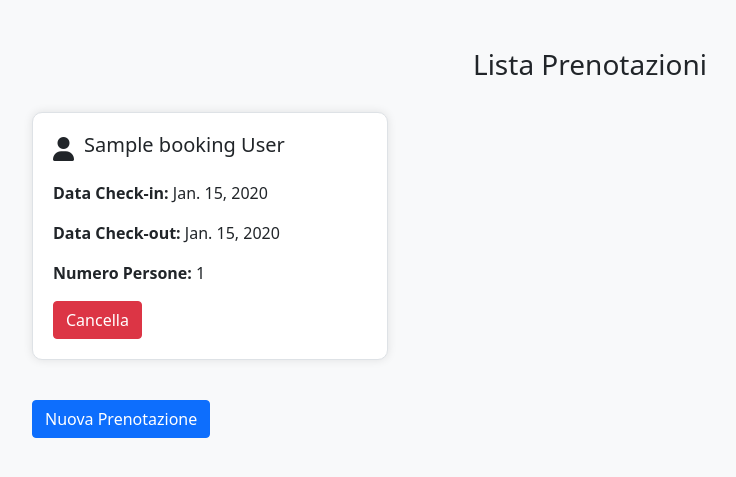
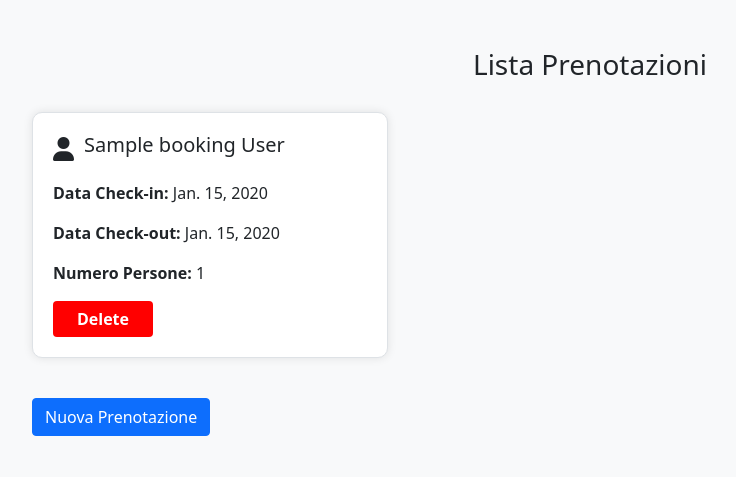
Before and after one commit to LorenzoMoccia/camping_website, a Django app: page /reservation_list/ in a window 1280 px wide. Shown: the top 477 px of the page, without its empty margins (50-786 px from the left). Run offline with Django 4.2, Linux system fonts and the light colour scheme; tables that the repository leaves empty hold one stand-in row (values such as "Sample post"); some libraries are stand-ins or nearby versions.

Commit message:
css on delete btn in booking_list.html

```diff
--- a/camping_backend/booking/templates/booking/booking_list.html
+++ b/camping_backend/booking/templates/booking/booking_list.html
@@ -43,6 +43,14 @@
         .back-button {
             margin-top: 20px;
         }
+
+        .btn-danger{
+            background-color: red;
+            color: white;
+            border: none;
+            width: 100px;
+            cursor: pointer;
+        }
     </style>
 </head>
 <body>
@@ -62,7 +70,7 @@
                     <form method="post">
                         {% csrf_token %}
                         <input type="hidden" name="reservation_id" value="{{ reservation.id }}">
-                        <button type="submit" class="btn btn-danger">Cancella</button>
+                        <button type="submit" class="btn btn-danger"><b>Delete</b></button>
                     </form>
                 </div>
             </div>
```
